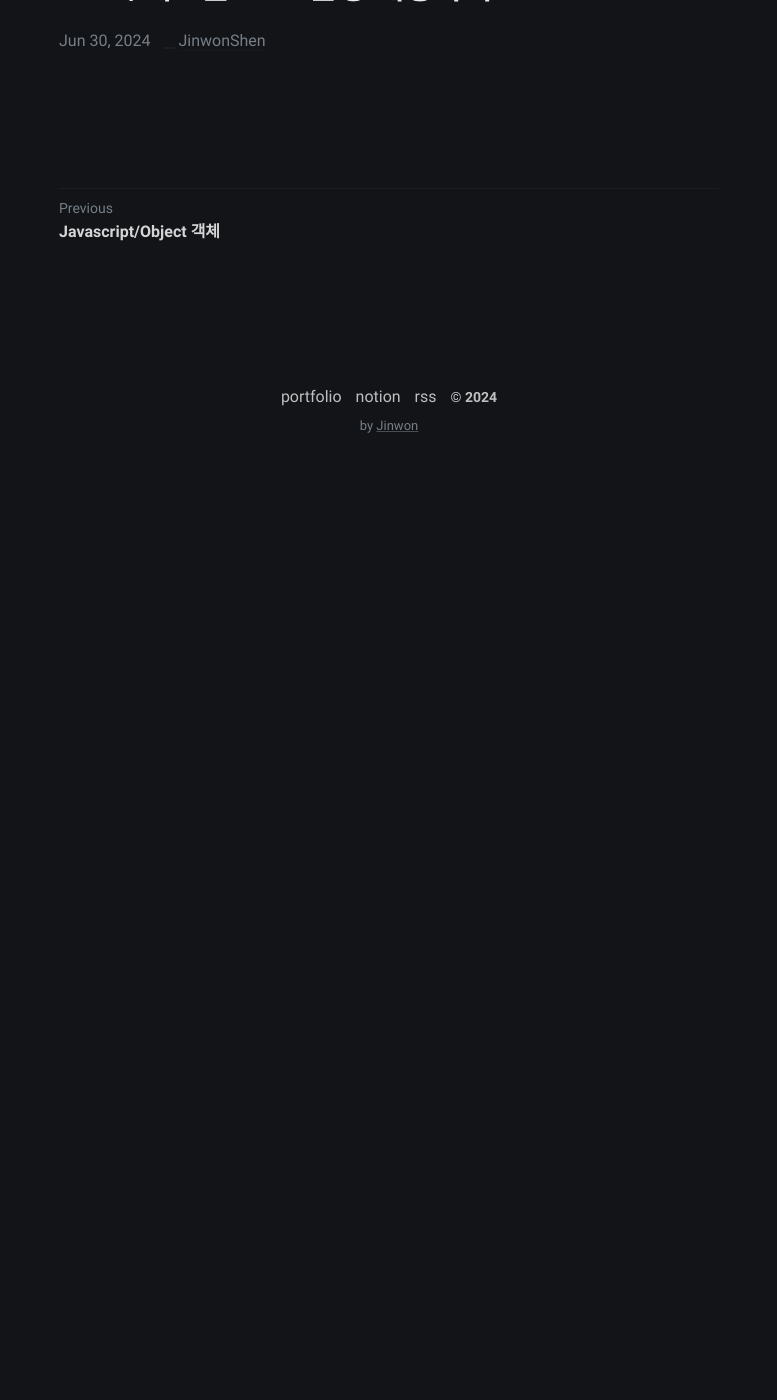
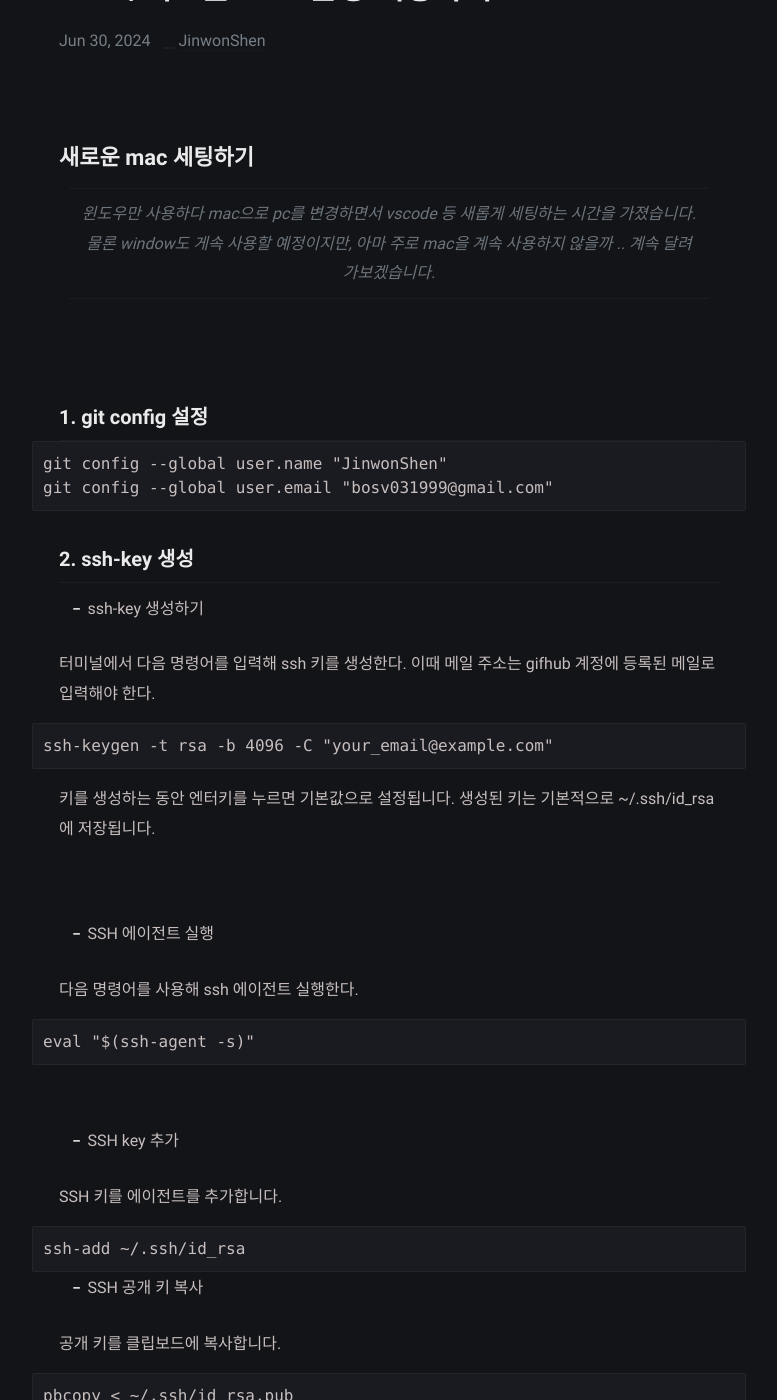
Before and after one commit to JinwonShen/JinwonShen.github.io, a Jekyll site: the page built from _posts/mac-setting/2024-06-30-mac-setting.md, in a window 1280 px wide and 1400 px high, scrolled down 270 px. Shown: the whole window, without its empty margins (251-1028 px from the left). Built offline with Jekyll 4.4.1, drawn with Linux system fonts in a browser that asks for light colours; before the commit the page ends 900 px from its top, so only the background shows below that; some of the changed text lies outside the part shown.

Commit message:
2024-06-30 23:41 git setting, git satting

````diff
--- a/_posts/mac-setting/2024-06-30-mac-setting.md
+++ b/_posts/mac-setting/2024-06-30-mac-setting.md
@@ -10,3 +10,76 @@ tag:
   - ssh-key
   - git clone
 ---
+
+## 새로운 mac 세팅하기
+
+> 윈도우만 사용하다 mac으로 pc를 변경하면서 vscode 등 새롭게 세팅하는 시간을 가졌습니다. 물론 window도 게속 사용할 예정이지만, 아마 주로 mac을 계속 사용하지 않을까 .. 계속 달려가보겠습니다.
+
+<br>
+
+### 1. git config 설정
+
+```cmd
+git config --global user.name "JinwonShen"
+git config --global user.email "bosv031999@gmail.com"
+```
+
+### 2. ssh-key 생성
+
+- ssh-key 생성하기
+
+터미널에서 다음 명령어를 입력해 ssh 키를 생성한다. 이때 메일 주소는 gifhub 계정에 등록된 메일로 입력해야 한다.
+
+```cmd
+ssh-keygen -t rsa -b 4096 -C "your_email@example.com"
+```
+
+키를 생성하는 동안 엔터키를 누르면 기본값으로 설정됩니다. 생성된 키는 기본적으로 ~/.ssh/id_rsa에 저장됩니다.
+
+<br>
+
+- SSH 에이전트 실행
+
+다음 명령어를 사용해 ssh 에이전트 실행한다.
+
+```cmd
+eval "$(ssh-agent -s)"
+```
+
+<br>
+
+- SSH key 추가
+
+SSH 키를 에이전트를 추가합니다.
+
+```cmd
+ssh-add ~/.ssh/id_rsa
+```
+
+- SSH 공개 키 복사
+
+공개 키를 클립보드에 복사합니다.
+
+```cmd
+pbcopy < ~/.ssh/id_rsa.pub
+```
+
+위 명령어가 동작하지 않는다면, `cat ~/.ssh/id_rsa.pub` 명령어를 사용해 터미널에 표시하고, 해당 키를 수동으로 복사한다.
+
+<br>
+
+- GitHub에 SSH 공개 키 등록:
+GitHub 웹사이트에서 우측 상단의 사용자 아이콘을 클릭하고, Settings로 이동합니다.
+좌측 메뉴에서 "SSH and GPG keys"를 선택합니다.
+"New SSH key"를 클릭하고, 복사한 공개 키를 "Key" 필드에 붙여넣습니다.
+
+<br>
+
+### 3. git clone
+
+- SSH로 Git Repository 복제: <br>
+이제 SSH를 사용하여 저장소를 복제할 수 있습니다. 저장소 URL은 다음과 같습니다.
+
+```cmd
+git clone git@github.com:사용자이름/저장소.git
+```
````
Also changed, not shown: _posts/css-flex-grid/2024-05-22-css-flex-grid.md (+0 -2 lines), _posts/javascript-array/2024-06-02-javascript-array.md (+0 -2 lines).
